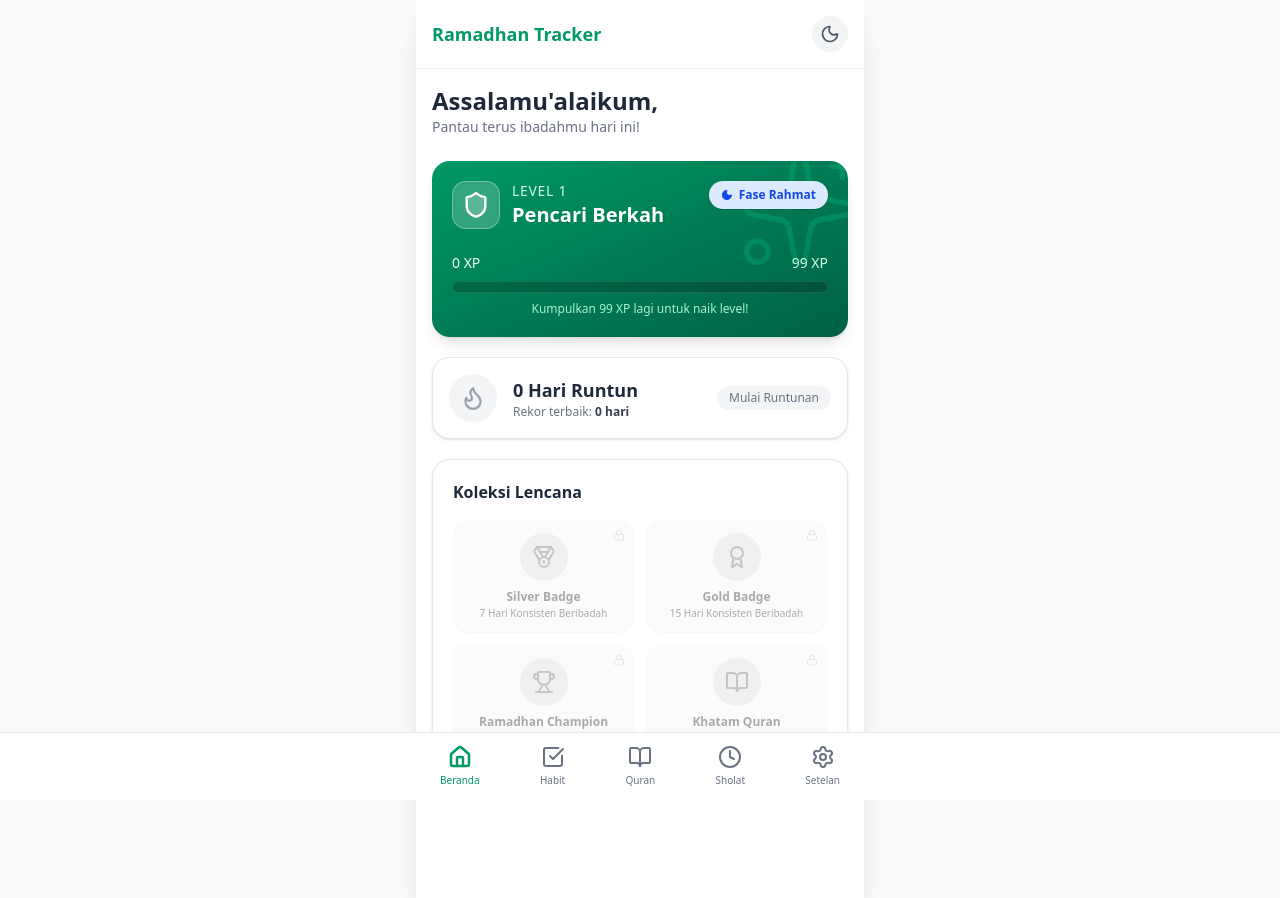
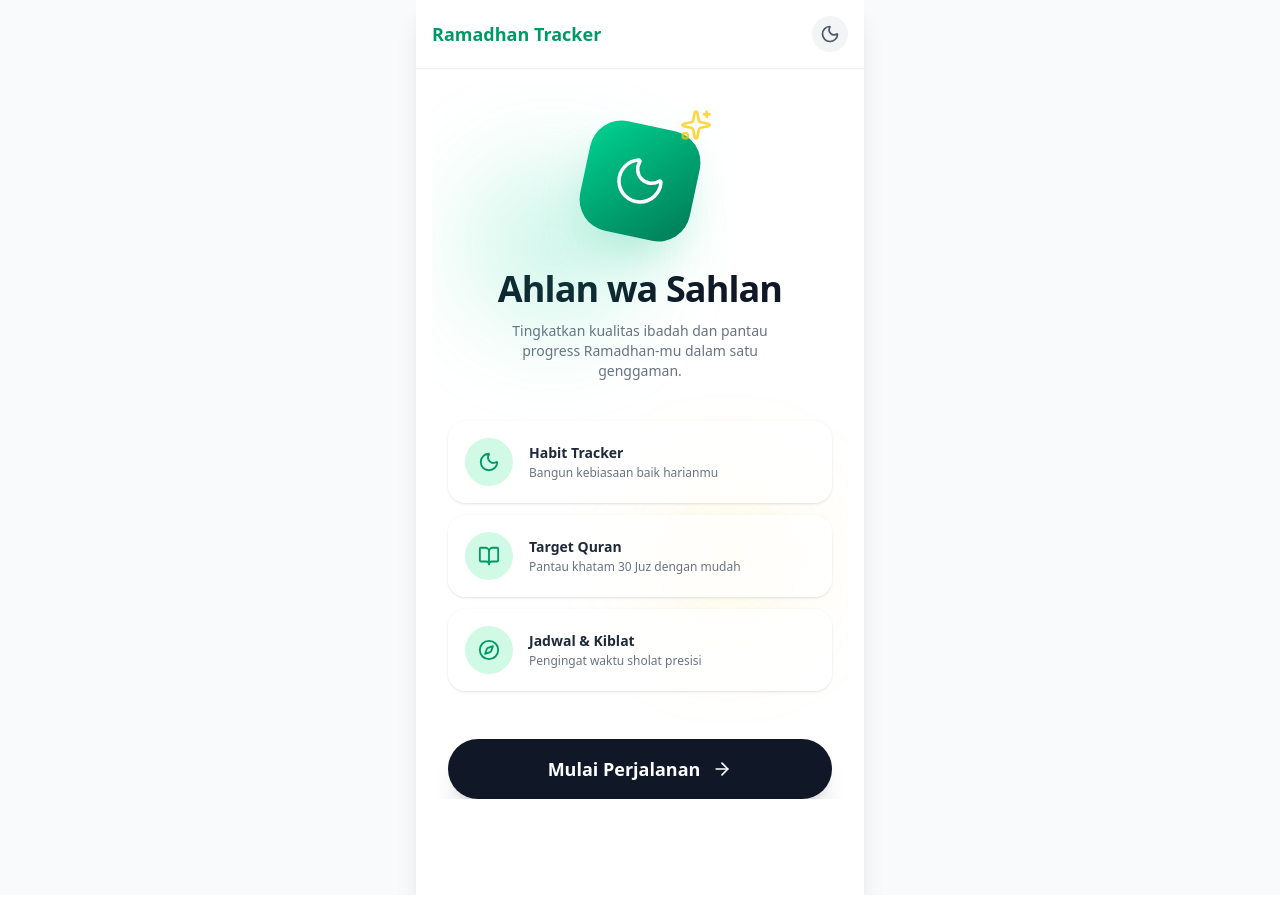
Before and after one commit to Sigiitttt/ramadhan-kareem, a Next.js app: page / in a window 1280 px wide. Built offline with nearby package versions, Linux system fonts and the light colour scheme.

Commit message:
tambah fitur

```diff
--- a/src/app/dashboard/loading.tsx
+++ b/src/app/dashboard/loading.tsx
@@ -1 +1,28 @@
 // app/dashboard/loading.tsx
+// app/dashboard/loading.tsx
+export default function LoadingDashboard() {
+    return (
+        <div className="flex flex-col gap-6 w-full">
+            {/* Header */}
+            <div className="flex flex-col gap-2">
+                <div className="h-8 w-40 bg-gray-200 dark:bg-zinc-800 rounded-md animate-pulse"></div>
+                <div className="h-4 w-48 bg-gray-200 dark:bg-zinc-800 rounded-md animate-pulse"></div>
+            </div>
+
+            {/* Level Card */}
+            <div className="h-[180px] bg-gray-200 dark:bg-zinc-800 rounded-2xl w-full animate-pulse"></div>
+
+            {/* Sholat Card */}
+            <div className="flex flex-col gap-2">
+                <div className="h-5 w-32 bg-gray-200 dark:bg-zinc-800 rounded-md animate-pulse mb-1"></div>
+                <div className="h-[140px] bg-emerald-600/30 dark:bg-emerald-900/30 rounded-2xl w-full animate-pulse"></div>
+            </div>
+
+            {/* Habit Summary Card */}
+            <div className="flex flex-col gap-2">
+                <div className="h-5 w-32 bg-gray-200 dark:bg-zinc-800 rounded-md animate-pulse mb-1"></div>
+                <div className="h-[88px] bg-white dark:bg-zinc-900 border border-gray-200 dark:border-zinc-800 rounded-2xl w-full animate-pulse"></div>
+            </div>
+        </div>
+    );
+}
--- a/src/app/page.tsx
+++ b/src/app/page.tsx
@@ -1,43 +1,67 @@
 // app/page.tsx
-'use client';
+import Link from 'next/link';
+import { Moon, BookOpen, Compass, ArrowRight, Sparkles } from 'lucide-react';
 
-import { useGamification } from '@/features/gamification/hooks/useGamification';
-import { useStatistics } from '@/features/statistics/hooks/useStatistics';
-import LencanaLevel from '@/features/gamification/components/LevelBadge';
-import TampilanStreak from '@/features/gamification/components/StreakDisplay';
-import KartuPencapaian from '@/features/gamification/components/AchievementCard';
-
-export default function HalamanBeranda() {
-  const { dataGamifikasi, sudahDimuat: gamifikasiDimuat } = useGamification();
-  const { dataStatistik, sudahDimuat: statsDimuat } = useStatistics();
-
-  const sudahDimuat = gamifikasiDimuat && statsDimuat;
-
-  if (!sudahDimuat) {
-    return (
-      <div className="flex flex-col gap-5 animate-pulse">
-        <div className="h-[180px] bg-gray-200 dark:bg-zinc-800 rounded-2xl w-full"></div>
-        <div className="h-[80px] bg-gray-200 dark:bg-zinc-800 rounded-2xl w-full"></div>
-        <div className="h-[250px] bg-gray-200 dark:bg-zinc-800 rounded-2xl w-full"></div>
-      </div>
-    );
-  }
+export default function HalamanOnboarding() {
+  const fiturUnggulan = [
+    { ikon: Moon, judul: 'Habit Tracker', desc: 'Bangun kebiasaan baik harianmu' },
+    { ikon: BookOpen, judul: 'Target Quran', desc: 'Pantau khatam 30 Juz dengan mudah' },
+    { ikon: Compass, judul: 'Jadwal & Kiblat', desc: 'Pengingat waktu sholat presisi' },
+  ];
 
   return (
-    <div className="flex flex-col gap-5 pb-6">
-      <div className="flex flex-col mb-1">
-        <h2 className="text-2xl font-bold text-gray-800 dark:text-gray-100">Assalamu'alaikum,</h2>
-        <p className="text-sm text-gray-500 dark:text-gray-400">Pantau terus ibadahmu hari ini!</p>
+    <div className="flex flex-col items-center justify-center min-h-[85vh] text-center px-2 relative overflow-hidden">
+
+      {/* Efek Cahaya Latar (Glow/Aura) */}
+      <div className="absolute top-20 left-10 w-40 h-40 bg-emerald-400/20 dark:bg-emerald-600/20 rounded-full blur-[50px] pointer-events-none"></div>
+      <div className="absolute bottom-40 right-10 w-40 h-40 bg-yellow-400/10 dark:bg-yellow-600/10 rounded-full blur-[50px] pointer-events-none"></div>
+
+      {/* Ikon / Logo Utama yang Estetik */}
+      <div className="relative mb-8 mt-10">
+        <div className="w-28 h-28 bg-gradient-to-br from-emerald-400 to-emerald-700 rounded-[2rem] flex items-center justify-center shadow-2xl shadow-emerald-500/30 transform rotate-12 transition-transform hover:rotate-0 duration-500">
+          <Moon size={56} className="text-white transform -rotate-12" strokeWidth={1.5} />
+        </div>
+        <Sparkles className="absolute -top-4 -right-4 text-yellow-400 animate-pulse" size={32} />
       </div>
 
-        <LencanaLevel data={dataGamifikasi} />
+      {/* Teks Sambutan */}
+      <h1 className="text-4xl font-black text-gray-900 dark:text-white mb-3 tracking-tight">
+        Ahlan wa Sahlan
+      </h1>
+      <p className="text-gray-500 dark:text-gray-400 mb-10 max-w-[280px] text-sm">
+        Tingkatkan kualitas ibadah dan pantau progress Ramadhan-mu dalam satu genggaman.
+      </p>
 
-      <TampilanStreak
-        streakSaatIni={dataStatistik.streakSaatIni}
-        streakTerpanjang={dataStatistik.streakTerpanjang}
-      />
+      {/* Daftar Kartu Fitur (Glassmorphism) */}
+      <div className="flex flex-col gap-3 w-full max-w-sm mb-12 relative z-10">
+        {fiturUnggulan.map((fitur, idx) => {
+          const Ikon = fitur.ikon;
+          return (
+            <div
+              key={idx}
+              className="flex items-center gap-4 bg-white/70 dark:bg-zinc-900/70 backdrop-blur-md p-4 rounded-2xl border border-white/40 dark:border-zinc-800/50 shadow-sm"
+            >
+              <div className="w-12 h-12 rounded-full bg-emerald-100 dark:bg-emerald-900/40 text-emerald-600 dark:text-emerald-400 flex items-center justify-center shrink-0">
+                <Ikon size={22} strokeWidth={2} />
+              </div>
+              <div className="text-left">
+                <h3 className="font-bold text-gray-800 dark:text-gray-100 text-sm mb-0.5">{fitur.judul}</h3>
+                <p className="text-xs text-gray-500 dark:text-gray-400">{fitur.desc}</p>
+              </div>
+            </div>
+          );
+        })}
+      </div>
 
-      <KartuPencapaian daftarLencana={dataGamifikasi.daftarLencana} />
+      {/* Tombol Call to Action (CTA) Raksasa */}
+      <Link
+        href="/dashboard"
+        className="group relative w-full max-w-sm flex items-center justify-center gap-3 bg-gray-900 dark:bg-emerald-600 text-white font-bold text-lg py-4 rounded-full overflow-hidden shadow-xl hover:shadow-2xl hover:-translate-y-1 transition-all active:scale-95 z-20"
+      >
+        Mulai Perjalanan
+        <ArrowRight size={20} className="group-hover:translate-x-1 transition-transform" />
+      </Link>
+
     </div>
   );
 }
--- a/src/components/layout/Navbar.tsx
+++ b/src/components/layout/Navbar.tsx
@@ -3,13 +3,17 @@
 
 import Link from 'next/link';
 import { usePathname } from 'next/navigation';
-import { Home, CheckSquare, BookOpen, Clock, Settings } from 'lucide-react';
+import { LayoutDashboard, CheckSquare, BookOpen, Clock, Settings } from 'lucide-react';
 
 export default function BilahNavigasiBawah() {
     const ruteSekarang = usePathname();
 
+    // PRO-TIP: Sembunyikan navbar jika sedang di halaman Landing/Onboarding
+    if (ruteSekarang === '/') return null;
+
     const daftarMenu = [
-        { nama: 'Beranda', rute: '/', ikon: Home },
+        // Perhatikan: Rute Home sekarang mengarah ke /dashboard
+        { nama: 'Dashboard', rute: '/dashboard', ikon: LayoutDashboard },
         { nama: 'Habit', rute: '/habits', ikon: CheckSquare },
         { nama: 'Quran', rute: '/quran', ikon: BookOpen },
         { nama: 'Sholat', rute: '/prayer', ikon: Clock },
@@ -17,7 +21,7 @@ export default function BilahNavigasiBawah() {
     ];
 
     return (
-        <nav className="fixed bottom-0 left-0 right-0 z-50 bg-white dark:bg-zinc-950 border-t border-gray-200 dark:border-zinc-800 pb-safe">
+        <nav className="fixed bottom-0 left-0 right-0 z-50 bg-white/90 dark:bg-zinc-950/90 backdrop-blur-md border-t border-gray-200 dark:border-zinc-800 pb-safe">
             <div className="max-w-md mx-auto flex justify-between items-center px-6 py-3">
                 {daftarMenu.map((menu) => {
                     const lagiAktif = ruteSekarang === menu.rute;
@@ -27,7 +31,7 @@ export default function BilahNavigasiBawah() {
                         <Link
                             key={menu.rute}
                             href={menu.rute}
-                            className={`flex flex-col items-center gap-1 ${lagiAktif ? 'text-emerald-600 dark:text-emerald-400' : 'text-gray-500 dark:text-gray-400'
+                            className={`flex flex-col items-center gap-1 transition-colors ${lagiAktif ? 'text-emerald-600 dark:text-emerald-400' : 'text-gray-400 hover:text-gray-600 dark:hover:text-gray-300'
                                 }`}
                         >
                             <IkonMenu size={24} strokeWidth={lagiAktif ? 2.5 : 2} />
```
Also changed, not shown: src/app/dashboard/page.tsx (+81 -0 lines).
